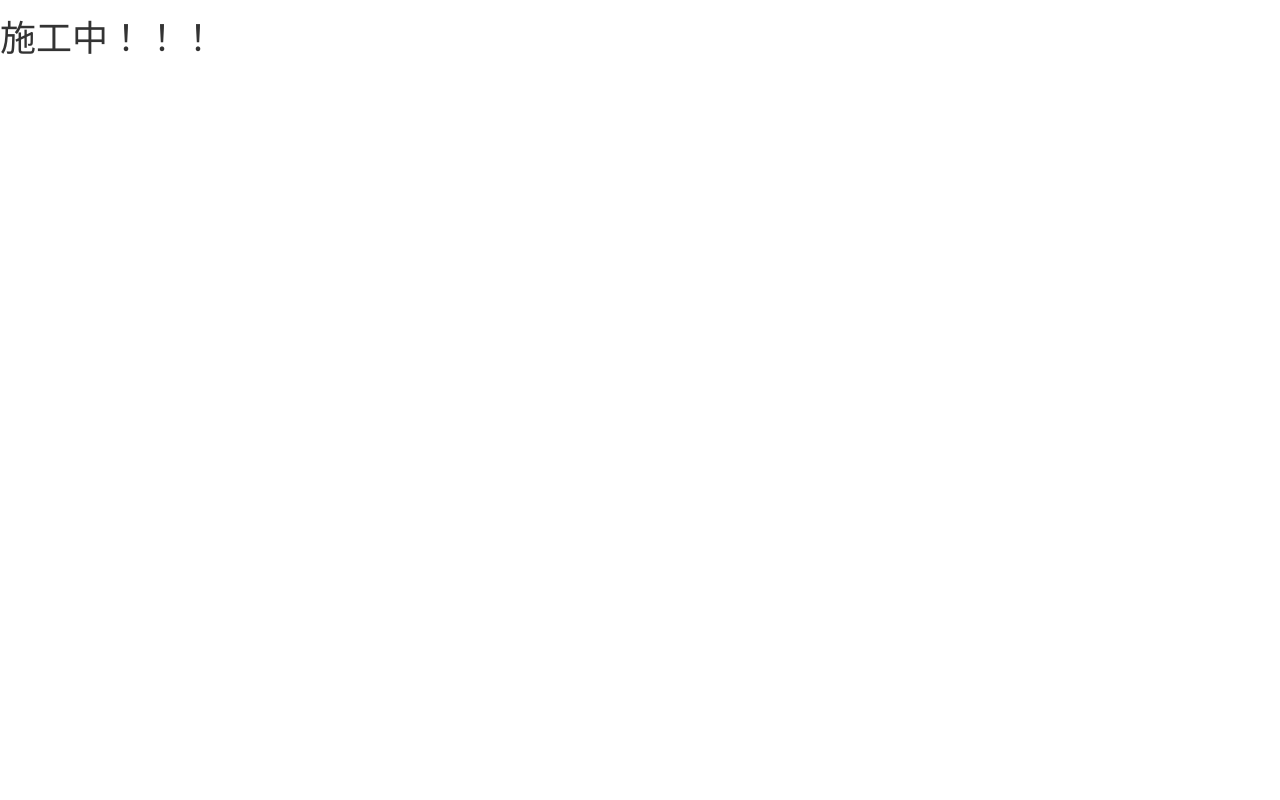
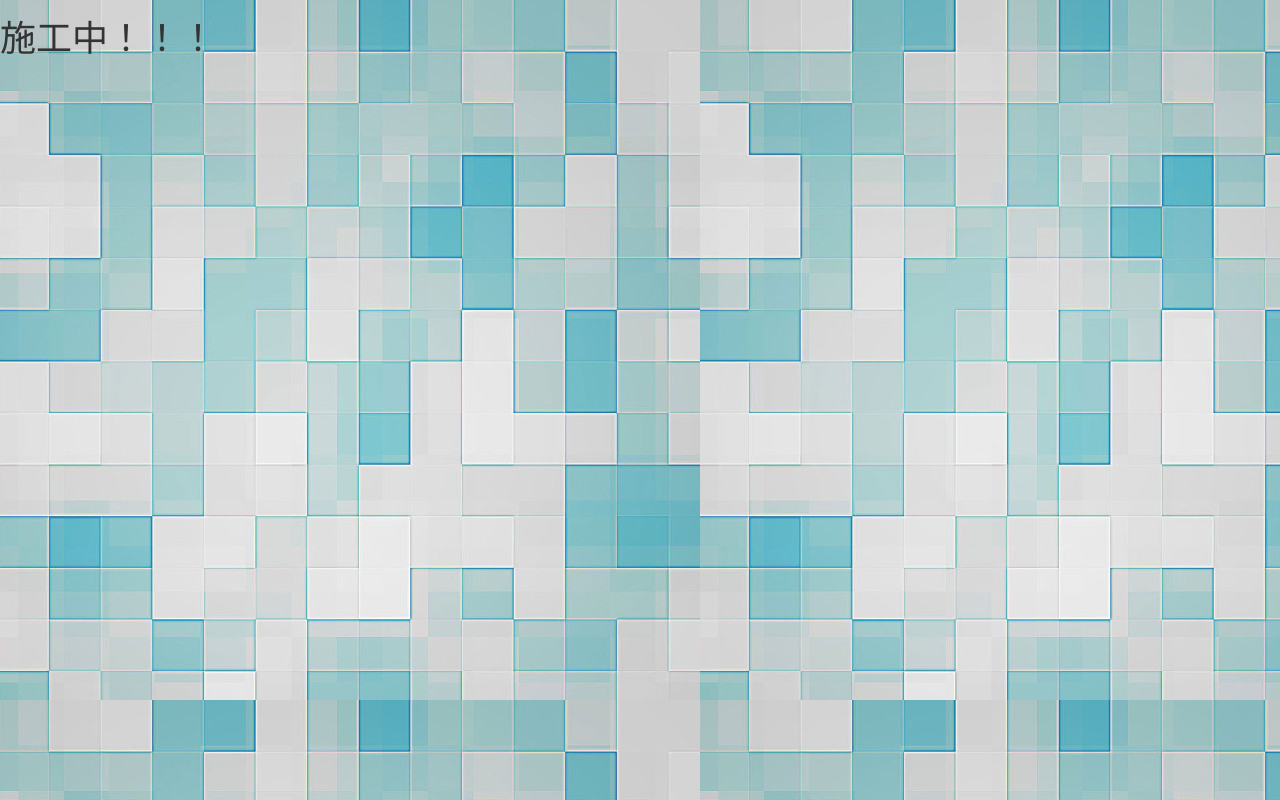
Before and after one commit to CFRYYT/mowingbattle, a plain HTML site: page index.html in a window 1280 px wide. Drawn offline with nearby package versions, Linux system fonts and the light colour scheme.

Commit message:
Update index.html

```diff
--- a/index.html
+++ b/index.html
@@ -9,6 +9,9 @@
       <!-- HTML5 Shim 和 Respond.js 用于让 IE8 支持 HTML5元素和媒体查询 -->
       <!-- 注意： 如果通过 file://  引入 Respond.js 文件，则该文件无法起效果 -->
       <!--[if lt IE 9]>          <script src="https://oss.maxcdn.com/libs/html5shiv/3.7.0/html5shiv.js"></script>          <script src="https://oss.maxcdn.com/libs/respond.js/1.3.0/respond.min.js"></script>       <![endif]-->
+   <style>
+	body{ background-image: url(https://raw.githubusercontent.com/CFRYYT/mowingbattle/master/bg.jpeg) }
+	</style>
    </head>
    <body>
       <h1 style="font-family:微软雅黑"}>施工中！！！</h1>
```
